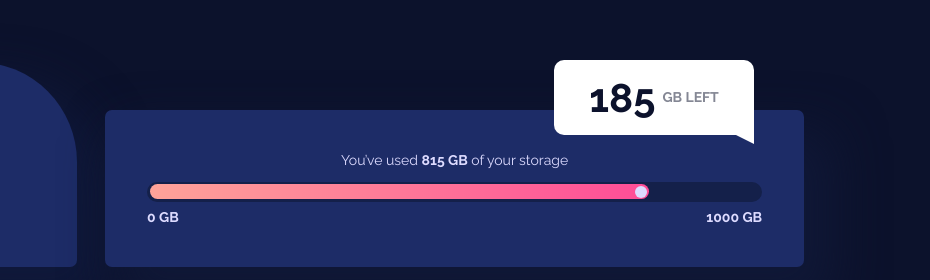
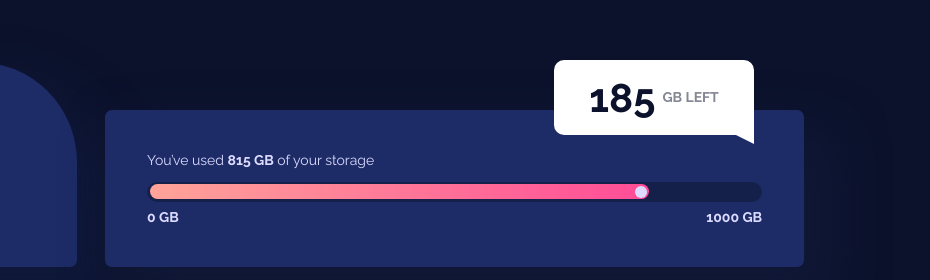
Before and after one commit to ShamardinaEM/Fylo-data-storage-component, a plain HTML site: page index.html in a window 1280 px wide. Shown: the part 229-509 px from the top of the page, 350-1280 px from the left. Drawn offline with Linux system fonts and the light colour scheme.

Commit message:
update text align

```diff
--- a/style.css
+++ b/style.css
@@ -153,4 +153,7 @@ footer a {
         border-style: solid;
         border-color: white transparent transparent transparent;
     }
+    .main__section span {
+        text-align: left;
+    }
 }
```
